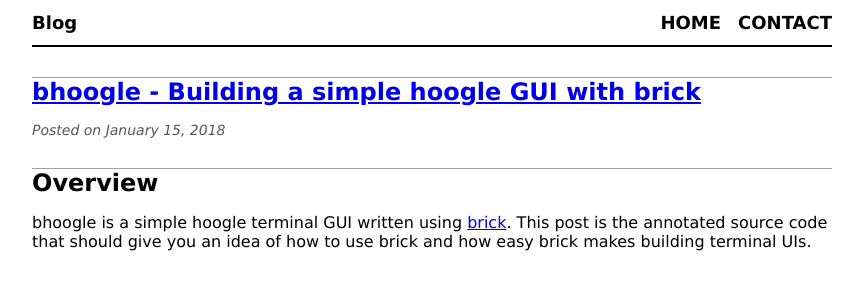
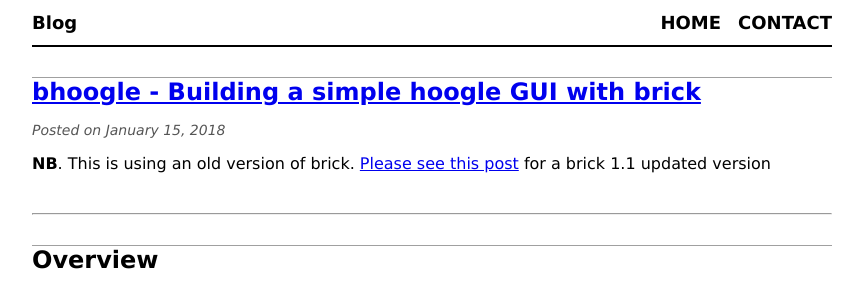
Before and after one commit to andrevdm/andrevdm.github.io, a plain HTML site: page posts/2018-01-15-bhoogle.html in a window 1280 px wide. Shown: the top 287 px of the page, without its empty margins (208-1071 px from the left). Drawn offline with Linux system fonts and the light colour scheme.

Commit message:
Link to brick 1.1 version

```diff
--- a/posts/2018-01-15-bhoogle.html
+++ b/posts/2018-01-15-bhoogle.html
@@ -26,6 +26,9 @@
     Posted on January 15, 2018
 
 </div>
+
+<p><strong>NB</strong>. This is using an old version of brick. <a href="http://www.andrevdm.com/posts/2022-09-07-bhoogle.html">Please see this post</a> for a brick 1.1 updated version</p>
+<hr />
 
 <h1 id="overview">Overview</h1>
 <p>bhoogle is a simple hoogle terminal GUI written using <a href="https://hackage.haskell.org/package/brick">brick</a>. This post is the annotated source code that should give you an idea of how to use brick and how easy brick makes building terminal UIs.</p>
```
